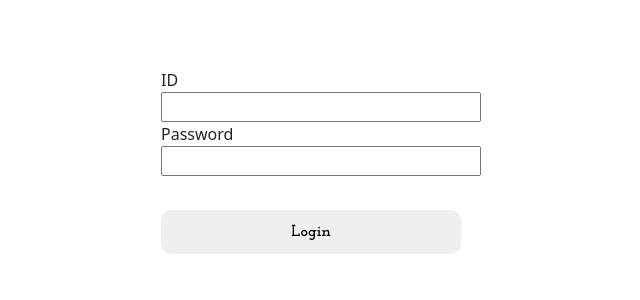
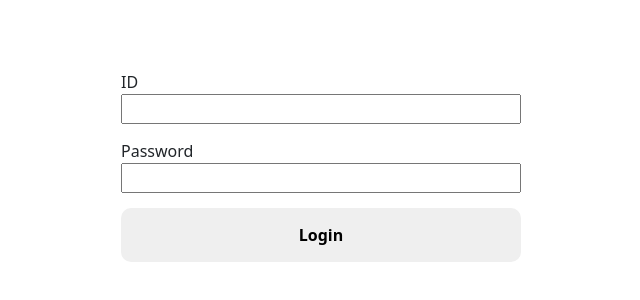
Before and after one commit to jiyumi00/WhereParts_Admin, a React (Create React App) app: page / in a window 1280 px wide. Shown: the part 234-534 px from the top of the page, without its empty margins (319-959 px from the left). Built offline with nearby package versions, Linux system fonts and the light colour scheme.

Commit message:
캘린더 추가 오류

```diff
--- a/package.json
+++ b/package.json
@@ -3,6 +3,10 @@
   "version": "0.1.0",
   "private": true,
   "dependencies": {
+    "@fullcalendar/daygrid": "^6.1.7",
+    "@fullcalendar/interaction": "^6.1.7",
+    "@fullcalendar/react": "^6.1.7",
+    "@fullcalendar/timegrid": "^6.1.7",
     "@testing-library/jest-dom": "^5.16.5",
     "@testing-library/react": "^13.4.0",
     "@testing-library/user-event": "^13.5.0",
--- a/src/App.js
+++ b/src/App.js
@@ -1,6 +1,7 @@
 import {BrowserRouter,Route, Routes} from "react-router-dom";
 
 import './App.css';
+
 import 'bootstrap/dist/css/bootstrap.min.css';
 import LoginPage from "./pages/login_page";
 import DashBoardPage from './pages/dashboard_page';
--- a/src/components/dashboard.js
+++ b/src/components/dashboard.js
@@ -1,9 +1,34 @@
 import React, { Component } from "react";
+import dayGridPlugin from "@fullcalendar/daygrid";
+import timeGridPlugin from "@fullcalendar/timegrid";
+import interactionPlugin from "@fullcalendar/interaction";
+import FullCalendar from "@fullcalendar/react";
 
 export default class DashBoard extends Component {
+    constructor(props){
+        super(props);
+        this.state={
+
+        }
+    }
     render() {
         return(
-            <div>메인 화면입니다.</div>
+            <div>
+            메인 화면입니다.
+            <FullCalendar
+                plugins={[dayGridPlugin,timeGridPlugin,interactionPlugin]}
+                initialDate={'dayGridMonth'}
+                headerToolbar={
+                    {
+                        start: 'today prev,next', // will normally be on the left. if RTL, will be on the right
+                        center: 'title',
+                        end: 'dayGridMonth,timeGridWeek,timeGridDay' // will normally be on the right. if RTL, will be on the left
+                    }
+                }
+            />
+
+
+            </div>
         );
     }
 }
--- a/src/components/login.js
+++ b/src/components/login.js
@@ -1,4 +1,4 @@
-import React, { useState, Component } from 'react';
+import React, { Component } from 'react';
 
 
 
@@ -12,33 +12,32 @@ export default class LoginPage extends Component {
     }
 
 
-    onInputIDHandler=(value)=>{
+    onInputIDHandler = (value) => {
         console.log(value)
-        this.setState({inputID:value})
+        this.setState({ inputID: value })
     }
-    onInputPWHandler=(value)=>{
-        this.setState({inputPW:value})
+    onInputPWHandler = (value) => {
+        this.setState({ inputPW: value })
     }
 
 
     render() {
         return (
             //디자인
-            <div style={{
-                display: 'flex', justifyContent: 'center', alignItems: 'center',
-                width: '100%', height: '100vh'
-            }}>
-                <form style={{ display: 'flex', flexDirection: 'column' }}
+            <div className="login-component">
+                <form>
+                    <div>
+                        <label>ID</label>
+                        <input type='text' value={this.state.inputID} onChange={(e) => { this.onInputIDHandler(e.target.value) }} />
+                    </div>
+                    <div>
+                        <label>Password</label>
+                        <input type='password' value={this.state.inputPW} onChange={(e) => { this.onInputPWHandler(e.target.value) }} />
+                    </div>
+                    <div>
+                        <button formAction=''>Login</button>
+                    </div>
 
-                >
-                    <label>ID</label>
-                    <input type='text' value={this.state.inputID} onChange={(e)=>{this.onInputIDHandler(e.target.value)}} />
-                    <label>Password</label>
-                    <input type='password' value={this.state.inputPW} onChange={(e)=>{this.onInputPWHandler(e.target.value)}} />
-                    <br />
-                    <button formAction='' class="button btnFade btnLightBlue">
-                        Login
-                    </button>
                 </form>
             </div>
         )
--- /dev/null
+++ b/src/styles/main_template.css
@@ -0,0 +1,34 @@
+div {
+    box-sizing: border-box;
+}
+
+button {
+    padding: 15px;
+    width: 100%;
+    font-weight: 900;
+    text-align: center;
+    border-radius: 10px;
+    border: none;
+}
+
+input {
+    width: 100%;
+}
+.login-component {
+    width: 100%;
+    height: 100vh;
+    justify-content: center;
+    align-items: center;
+    display: flex;
+    flex-direction: column;
+}
+
+.login-component div {
+    width: 400px;
+    margin: 15px;
+}
+
+.LightBlue {
+    color: white;
+    background-color: #0066FF;
+}
--- a/src/styles/menu.css
+++ b/src/styles/menu.css
@@ -22,27 +22,12 @@ ul {
   list-style: none;
 }
 
-button {
 
-  font-family: 'Josefin Slab', serif;
-  width: 300px;
-  padding: 10px;
-  margin: 10px 20px 10px 0;
-  font-weight: 900;
-  text-align: center;
-  border-radius: 10px;
-  transition: all 0.2s ;
-  border:none;
-
-}
 .LightBlue{
   color:white;
   background-color:#0066FF;
 }
 
-.btnFade.LightBlue:hover {
-  background: #0f58c4;
-}
 .menu-bar {
   width: 180px;
   height: 100vh;
@@ -68,7 +53,6 @@ button {
     background-color: white;
   }
 }
-
 .sidemenu p{
   margin-top: auto;
   margin-bottom: auto;
@@ -85,7 +69,7 @@ a{
 @media screen and (max-width : 768px) {
   .menu-bar {
     width: 100%;
-    height: 7vh;
+    height: 6vh;
 
   }
   .menu-bar ul {
@@ -99,7 +83,7 @@ a{
 
   .main{
     margin-left: 0px;
-    margin-top:7vh;
+    margin-top:6vh;
 
 }
 }
--- a/src/templates/consists.js
+++ b/src/templates/consists.js
@@ -2,7 +2,8 @@ import React, {Component} from 'react';
 
 import TopTemplate from './top';
 import MenuTemplate from './side_menu_bar';
-
+import '../styles/menu.css';
+import '../styles/main_template.css';
 export default class Template extends Component {
     constructor(props) {
         super(props);
--- a/src/templates/side_menu_bar.js
+++ b/src/templates/side_menu_bar.js
@@ -1,29 +1,36 @@
-import React, { Component } from "react";
+import React, { Component} from "react";
 import { Link } from "react-router-dom";
 
 
 export default class SideMenuBar extends Component {
+    constructor(props){
+        super(props);
+        this.state={
+            menu:[false,false,false,false]
+        }
+    }
+    render() {
 
-    render() {
         return (
-            <ul class="menu-bar LightBlue">
 
-                    <Link to ="/DashBoard" >
+            <ul class="menu-bar LightBlue" variant="tabs" defaultActiveKey="/DashBoard">
+
+                <Link to="/DashBoard" >
                     <li className="sidemenu">
                         <p>대시보드</p>
                     </li>
                 </Link>
-                    <Link to="/UserInfo">
+                <Link to="/UserInfo" eventKey="link-2">
                     <li className="sidemenu">
                         <p>회원관리</p>
                     </li>
                 </Link>
-                    <Link to="/Transaction" >
+                <Link to="/Transaction" eventKey="link-3">
                     <li className="sidemenu">
                         <p>거래내역</p>
                     </li>
                 </Link>
-                    <Link to="/Marketing">
+                <Link to="/Marketing" eventKey="link-4">
                     <li className="sidemenu">
                         <p>마케팅관리</p>
                     </li>
--- a/src/templates/top.js
+++ b/src/templates/top.js
@@ -1,7 +1,8 @@
 import React, {Component} from 'react';
 import {Navbar, Container, Nav } from 'react-bootstrap';
 // import '../css/TopPage.css';
-import '../styles/menu.css';
+
+
 import { Link } from 'react-router-dom';
 export default class TopTemplate extends Component {
     constructor(props) {
```
Also changed, not shown: 1 other file (tests, documents, lock files or other folders). Lines whose indentation alone changed are shown as unchanged.
